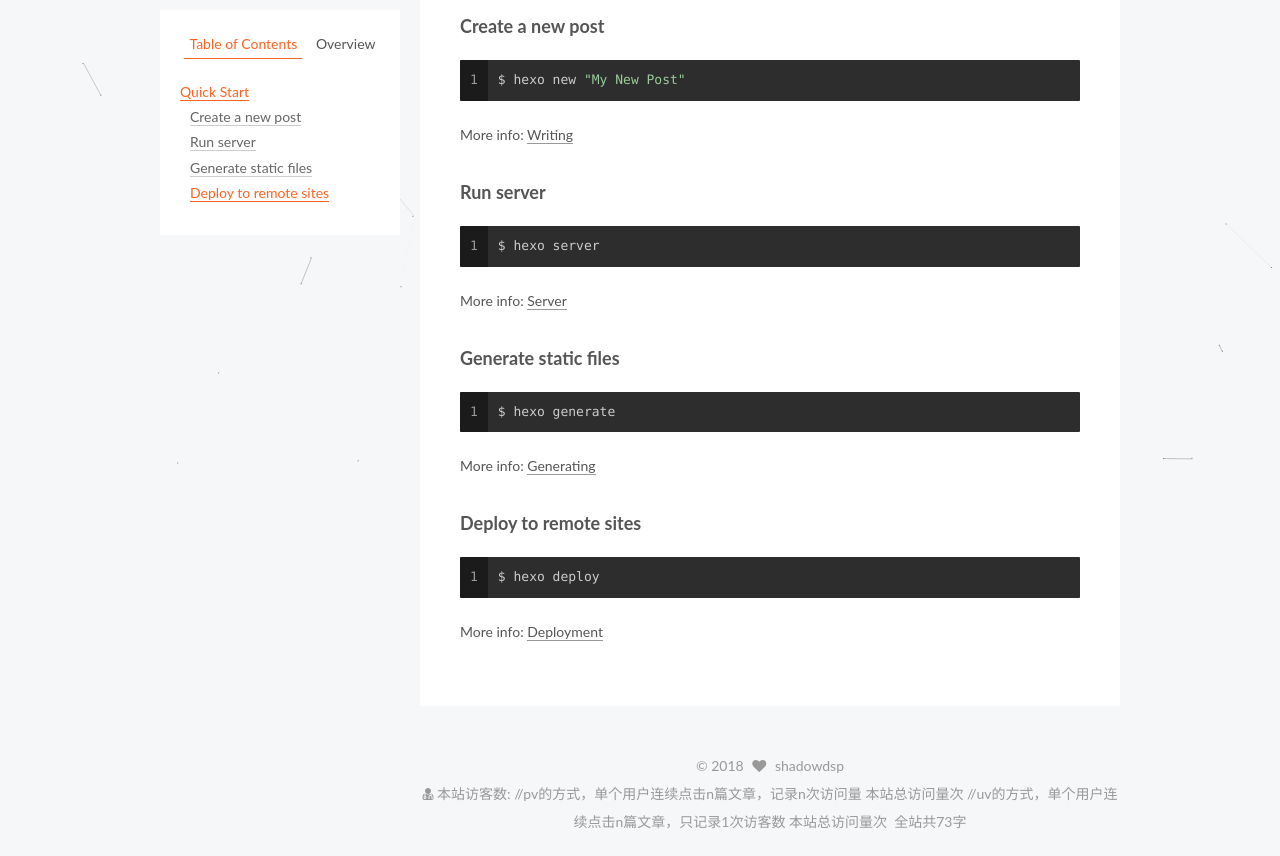
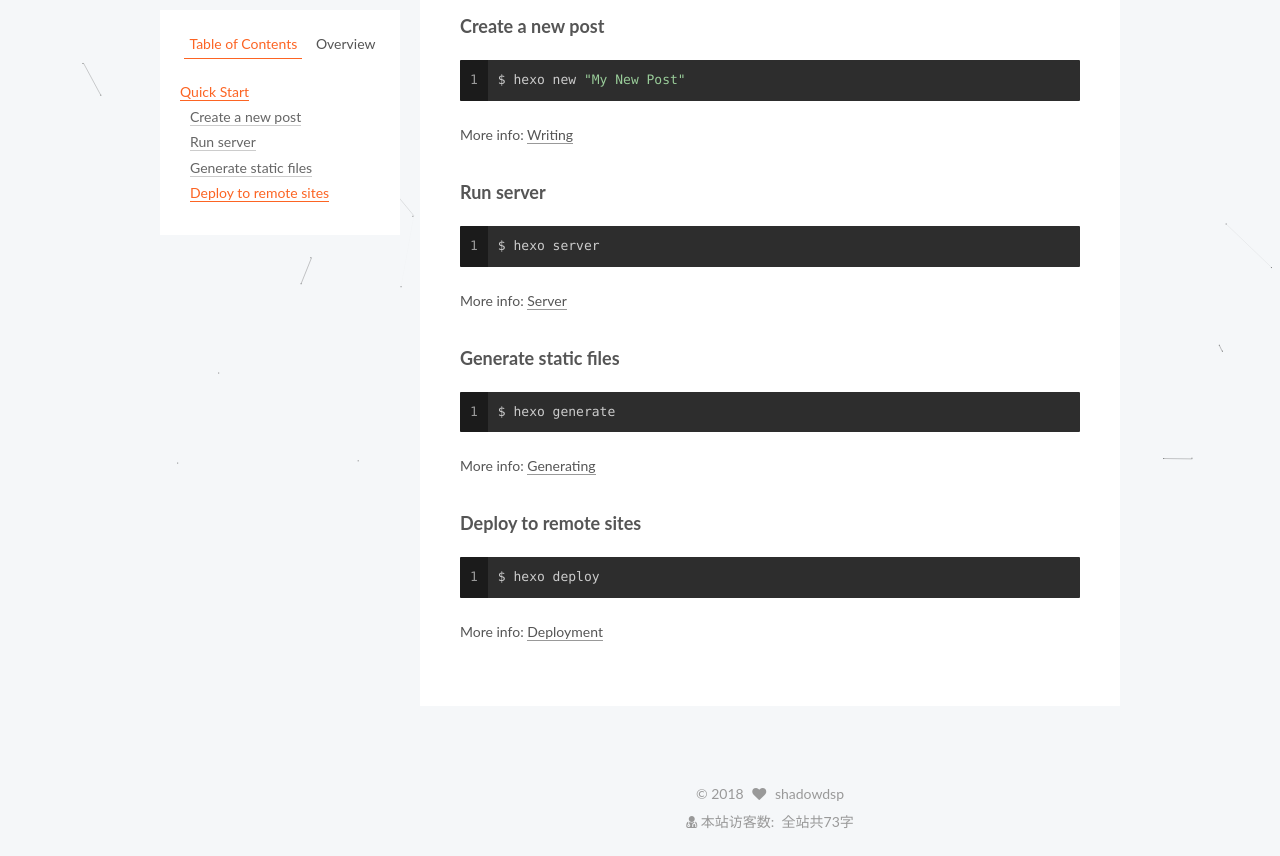
Before and after one commit to shadowdsp/shadowdsp.github.io, a plain HTML site: page 2018/12/13/hello-world/index.html in a window 1280 px wide. Shown: the part 336-1192 px from the top of the page. Drawn offline with Linux system fonts and the light colour scheme; some packages are replaced by stand-ins of ours; a script that the page names is missing.

Commit message:
Site updated: 2018-12-15 12:37:37

```diff
--- a/2018/12/13/hello-world/index.html
+++ b/2018/12/13/hello-world/index.html
@@ -559,16 +559,6 @@
 </span>
 </div>
 
-//pv的方式，单个用户连续点击n篇文章，记录n次访问量
-<span id="busuanzi_container_site_pv">
-    本站总访问量<span id="busuanzi_value_site_pv"></span>次
-</span>
-
-//uv的方式，单个用户连续点击n篇文章，只记录1次访客数
-<span id="busuanzi_container_site_uv">
-  本站总访问量<span id="busuanzi_value_site_uv"></span>次
-</span>
-
 <div class="theme-info">
   <div class="powered-by"></div>
   <span class="post-count">全站共73字</span>
--- a/css/main.css
+++ b/css/main.css
@@ -1819,7 +1819,7 @@ pre .javascript .function {
   width: 4px;
   height: 4px;
   border-radius: 50%;
-  background: #b636a2;
+  background: #3e9e73;
 }
 .links-of-blogroll {
   font-size: 13px;
```
Also changed, not shown: about/index.html (+0 -10 lines), archive/index.html (+0 -10 lines), archives/2018/12/index.html (+0 -10 lines), archives/2018/index.html (+0 -10 lines), archives/index.html (+0 -10 lines), categories/index.html (+0 -10 lines), index.html (+0 -10 lines), tags/index.html (+0 -10 lines).
